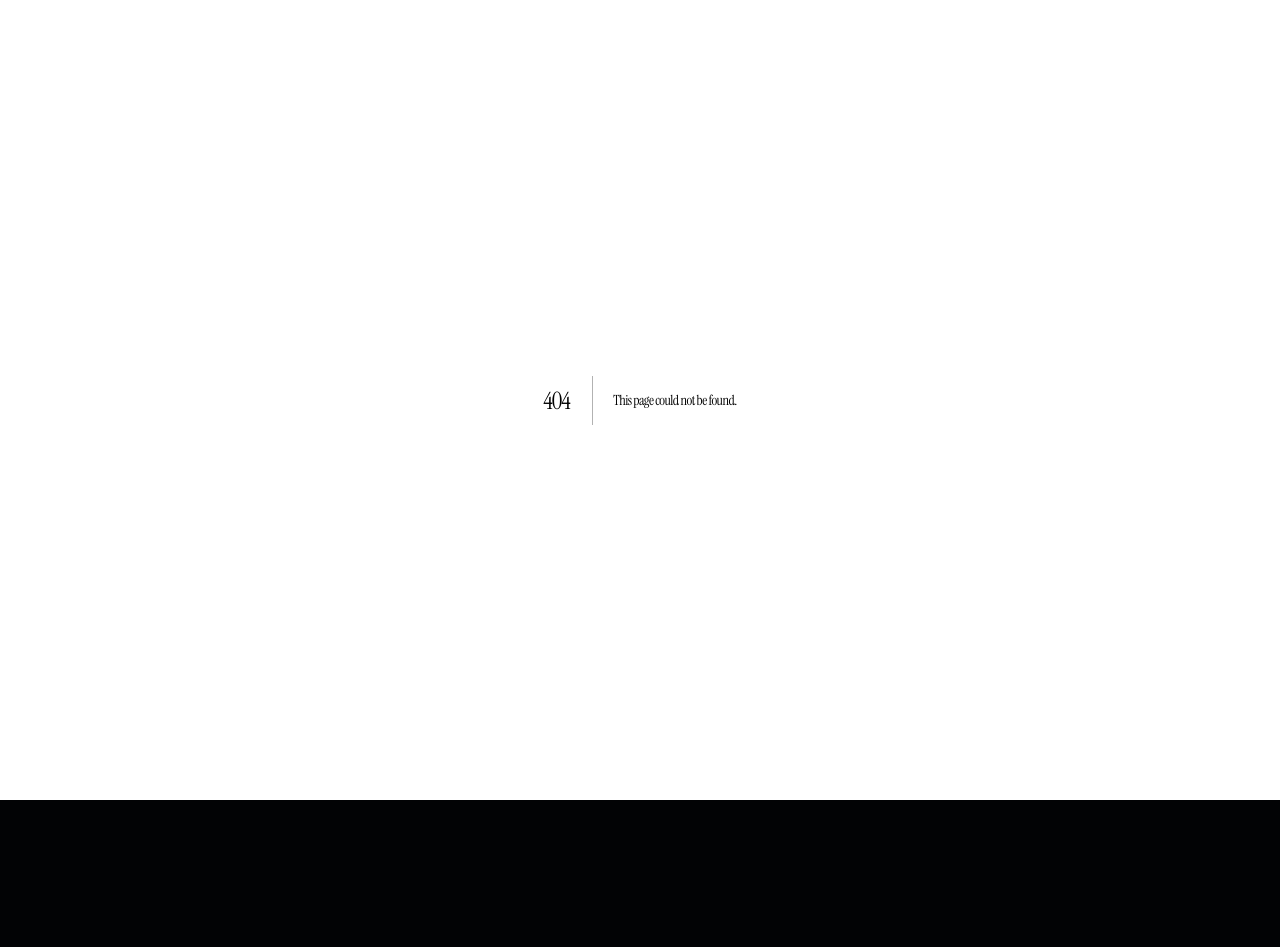
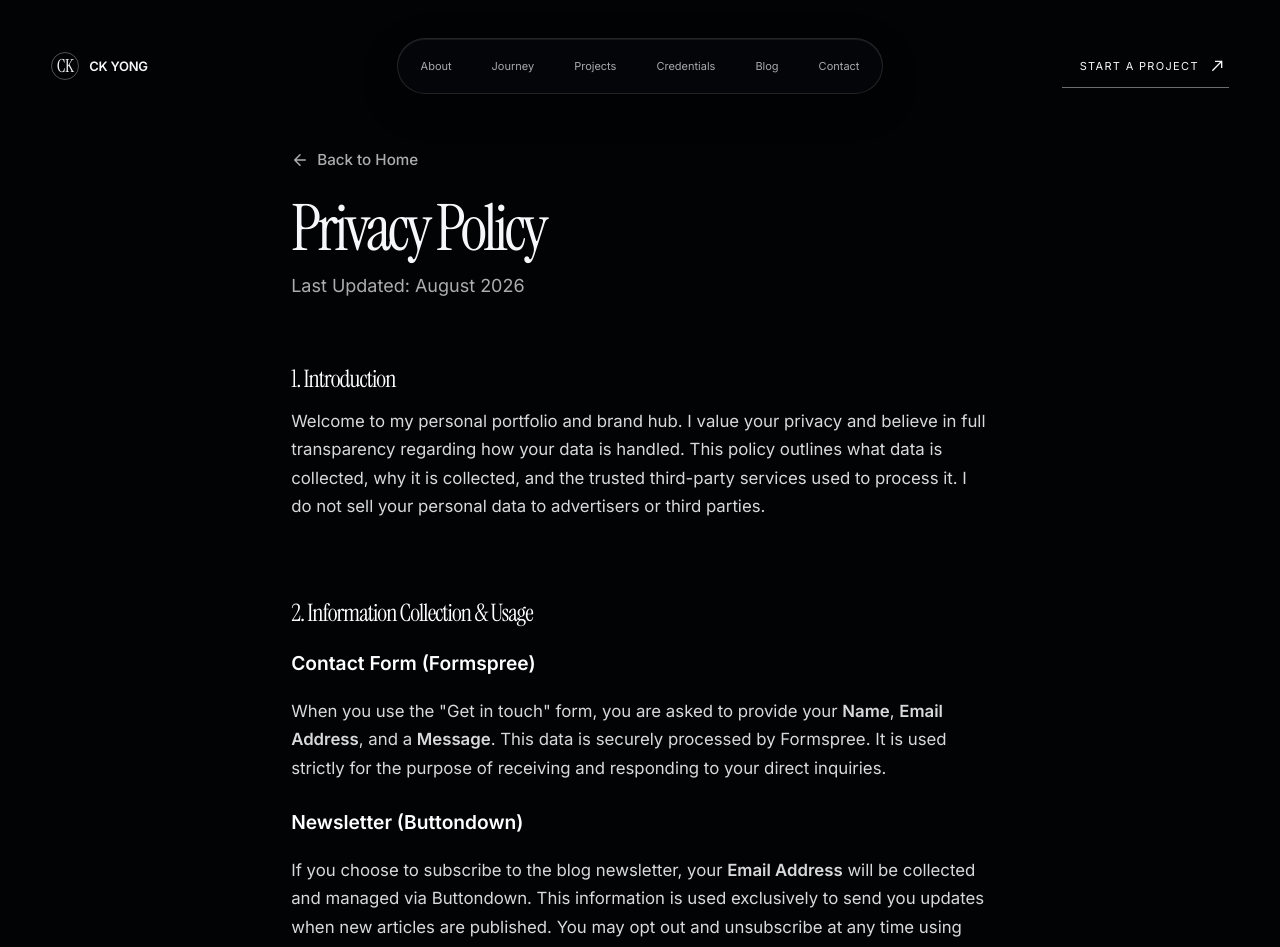
Before and after one commit to yck30/YCK_Portfolio, a Next.js app: page /privacy in a window 1280 px wide. Before the commit this address had no page. Shown: the top 947 px of the page. Before the commit the page ends 800 px from the top, so only its background shows below. Built offline with nearby package versions, Linux system fonts and the light colour scheme.

Commit message:
feat: add Privacy Policy, BackButton, fix blog layout

```diff
--- a/src/app/blog/first-post/page.mdx
+++ b/src/app/blog/first-post/page.mdx
@@ -1,8 +1,12 @@
 import { Navigation } from '@/components/Navigation'
+import { BackButton } from '@/components/BackButton'
+import { Footer } from '@/components/Footer'
 
 <Navigation />
 
 <div className="container section-padding" style={{ maxWidth: '800px', margin: '0 auto', paddingTop: '160px' }}>
+
+<BackButton href="/blog" label="Back to Writing" />
 
 # Merging Strategy & Motion
 
@@ -29,3 +33,5 @@ Premium feel builds trust, and trust drives conversion. In my experience buildin
 By integrating motion early in the design strategy phase, we can guide attention, reduce cognitive load, and ultimately craft experiences that feel less like software and more like magic.
 
 </div>
+
+<Footer />
--- a/src/app/blog/page.tsx
+++ b/src/app/blog/page.tsx
@@ -1,13 +1,16 @@
 import { Navigation } from '@/components/Navigation'
+import { BackButton } from '@/components/BackButton'
+import { Footer } from '@/components/Footer'
 
 export default function BlogIndex() {
   return (
     <main className="page-shell section-padding">
       <Navigation />
       <div className="container" style={{ maxWidth: '800px', marginTop: '80px' }}>
+        <BackButton href="/" label="Back to Home" />
         <h1 style={{ fontFamily: 'Instrument Serif', fontSize: '64px', marginBottom: '24px' }}>Writing</h1>
         <p style={{ color: 'var(--muted)', fontSize: '18px', marginBottom: '48px' }}>
-          Thoughts on design, engineering, and building products.
+          Thoughts on design, engineering, entrepreneurship, and building products.
         </p>
 
         <div className="blog-list" style={{ display: 'grid', gap: '40px' }}>
@@ -28,6 +31,7 @@ export default function BlogIndex() {
           </a>
         </div>
       </div>
+      <Footer />
     </main>
   )
 }
--- a/src/app/credentials/page.tsx
+++ b/src/app/credentials/page.tsx
@@ -1,5 +1,6 @@
 import React from 'react';
 import { Navigation } from '@/components/Navigation';
+import { BackButton } from '@/components/BackButton';
 import { Footer } from '@/components/Footer';
 
 export const metadata = {
@@ -139,6 +140,7 @@ export default function CredentialsPage() {
       <section className="section-padding">
         <div className="container">
           <header style={{ maxWidth: '600px', marginBottom: '4rem', position: 'relative' }}>
+            <BackButton href="/" label="Back to Home" />
             <h1 style={{ marginBottom: '1rem', fontSize: 'clamp(40px, 5vw, 64px)', textShadow: '0 4px 24px rgba(0,0,0,0.5)' }}>Credentials</h1>
             <p style={{ color: 'var(--muted)', fontSize: 'clamp(16px, 1.5vw, 20px)', lineHeight: 1.6, margin: 0, textShadow: '0 2px 12px rgba(0,0,0,0.8)' }}>
               A chronologically arranged record of my academic background, professional certifications, and technical qualifications.
--- /dev/null
+++ b/src/app/privacy/page.tsx
@@ -0,0 +1,85 @@
+import React from 'react';
+import { Navigation } from '@/components/Navigation';
+import { BackButton } from '@/components/BackButton';
+import { Footer } from '@/components/Footer';
+
+export const metadata = {
+  title: 'Privacy Policy | CK Yong',
+  description: 'Privacy policy and data handling for CK Yong\'s portfolio.',
+};
+
+export default function PrivacyPage() {
+  return (
+    <main className="page-shell">
+      <Navigation />
+
+      <section className="section-padding" style={{ marginTop: '40px' }}>
+        <div className="container" style={{ maxWidth: '800px' }}>
+          <header style={{ marginBottom: '3rem' }}>
+            <BackButton href="/" label="Back to Home" />
+            <h1 style={{ fontSize: 'clamp(40px, 5vw, 64px)', marginBottom: '1rem', fontFamily: 'var(--font-display)' }}>
+              Privacy Policy
+            </h1>
+            <p style={{ color: 'var(--muted)', fontSize: '1.125rem' }}>
+              Last Updated: August 2026
+            </p>
+          </header>
+
+          <div style={{ display: 'flex', flexDirection: 'column', gap: '2.5rem', lineHeight: 1.7, fontSize: '1.05rem', color: 'rgba(255, 255, 255, 0.85)' }}>
+
+            <section>
+              <h2 style={{ fontSize: '1.5rem', marginBottom: '1rem', color: '#fff' }}>1. Introduction</h2>
+              <p>
+                Welcome to my personal portfolio and brand hub. I value your privacy and believe in full transparency regarding how your data is handled. This policy outlines what data is collected, why it is collected, and the trusted third-party services used to process it. I do not sell your personal data to advertisers or third parties.
+              </p>
+            </section>
+
+            <section>
+              <h2 style={{ fontSize: '1.5rem', marginBottom: '1rem', color: '#fff' }}>2. Information Collection & Usage</h2>
+
+              <h3 style={{ fontSize: '1.2rem', marginBottom: '0.5rem', marginTop: '1.5rem', color: '#fff' }}>Contact Form (Formspree)</h3>
+              <p>
+                When you use the "Get in touch" form, you are asked to provide your <strong>Name</strong>, <strong>Email Address</strong>, and a <strong>Message</strong>. This data is securely processed by Formspree. It is used strictly for the purpose of receiving and responding to your direct inquiries.
+              </p>
+
+              <h3 style={{ fontSize: '1.2rem', marginBottom: '0.5rem', marginTop: '1.5rem', color: '#fff' }}>Newsletter (Buttondown)</h3>
+              <p>
+                If you choose to subscribe to the blog newsletter, your <strong>Email Address</strong> will be collected and managed via Buttondown. This information is used exclusively to send you updates when new articles are published. You may opt out and unsubscribe at any time using the link provided in every email.
+              </p>
+
+              <h3 style={{ fontSize: '1.2rem', marginBottom: '0.5rem', marginTop: '1.5rem', color: '#fff' }}>Website Analytics (Google Analytics 4)</h3>
+              <p>
+                To understand how visitors interact with the portfolio and improve the user experience, this site uses Google Analytics 4 (GA4). GA4 may use cookies to collect anonymous, aggregated data such as pages visited, device types, and generalized geographical locations. This data cannot be used to personally identify you.
+              </p>
+            </section>
+
+            <section>
+              <h2 style={{ fontSize: '1.5rem', marginBottom: '1rem', color: '#fff' }}>3. Third-Party Services</h2>
+              <p>
+                This portfolio is hosted on <strong>Vercel</strong>, which may collect standard access logs (like IP addresses) for security and operational purposes. By using this site, you also consent to the data processing practices of our service providers: Formspree (contact form), Buttondown (newsletter), and Google (analytics), in accordance with their respective privacy policies.
+              </p>
+            </section>
+
+            <section>
+              <h2 style={{ fontSize: '1.5rem', marginBottom: '1rem', color: '#fff' }}>4. Your Rights</h2>
+              <p>
+                You have the right to request access to, correction of, or deletion of any personal data you have directly provided to me (e.g., via the contact form or newsletter). If you wish to exercise these rights or have any questions about this Privacy Policy, please contact me directly.
+              </p>
+            </section>
+
+            <section style={{ marginTop: '2rem', padding: '2rem', background: 'rgba(255,255,255,0.03)', borderRadius: '12px', border: '1px solid rgba(255,255,255,0.05)' }}>
+              <h2 style={{ fontSize: '1.25rem', marginBottom: '0.5rem', color: '#fff' }}>Contact Information</h2>
+              <p style={{ margin: 0 }}>
+                If you have any questions or concerns, please reach out at: <br/>
+                <a href="mailto:ckyong@kitabuild.com" style={{ color: '#fff', textDecoration: 'underline', textUnderlineOffset: '4px' }}>ckyong@kitabuild.com</a>
+              </p>
+            </section>
+
+          </div>
+        </div>
+      </section>
+
+      <Footer />
+    </main>
+  );
+}
--- /dev/null
+++ b/src/components/BackButton.tsx
@@ -0,0 +1,44 @@
+import Link from 'next/link';
+
+export function BackButton({ href, label }: { href: string; label: string }) {
+  return (
+    <Link
+      href={href}
+      className="back-button"
+      style={{
+        display: 'inline-flex',
+        alignItems: 'center',
+        gap: '8px',
+        color: 'var(--muted)',
+        textDecoration: 'none',
+        marginBottom: '2rem',
+        fontSize: '0.95rem',
+        fontWeight: 500,
+        transition: 'all 0.2s ease',
+      }}
+    >
+      <svg
+        width="18"
+        height="18"
+        viewBox="0 0 24 24"
+        fill="none"
+        stroke="currentColor"
+        strokeWidth="2"
+        strokeLinecap="round"
+        strokeLinejoin="round"
+        style={{ transition: 'transform 0.2s ease' }}
+      >
+        <path d="M19 12H5M12 19l-7-7 7-7"/>
+      </svg>
+      {label}
+      <style>{`
+        .back-button:hover {
+          color: #fff !important;
+        }
+        .back-button:hover svg {
+          transform: translateX(-4px);
+        }
+      `}</style>
+    </Link>
+  );
+}
--- a/src/components/Footer.tsx
+++ b/src/components/Footer.tsx
@@ -85,8 +85,10 @@ export function Footer() {
             <a href="https://web.facebook.com/YCK96/" target="_blank" rel="noopener noreferrer" className="footer-link">Facebook</a>
           </div>
 
-          <div style={{ marginTop: '3rem', color: 'rgba(255,255,255,0.65)', fontSize: '0.875rem' }}>
-            &copy; {new Date().getFullYear()} CK Yong. All rights reserved.
+          <div style={{ marginTop: '3rem', color: 'rgba(255,255,255,0.65)', fontSize: '0.875rem', display: 'flex', gap: '1rem', flexWrap: 'wrap', justifyContent: 'center' }}>
+            <span>&copy; {new Date().getFullYear()} CK Yong. All rights reserved.</span>
+            <span style={{ opacity: 0.5 }}>|</span>
+            <a href="/privacy" className="footer-link" style={{ color: 'inherit', textDecoration: 'underline', textUnderlineOffset: '4px' }}>Privacy Policy</a>
           </div>
         </div>
       </div>
```
Also changed, not shown: src/app/blog/second-post/page.mdx (+7 -1 lines), 2 other files (tests, documents, lock files or other folders).
